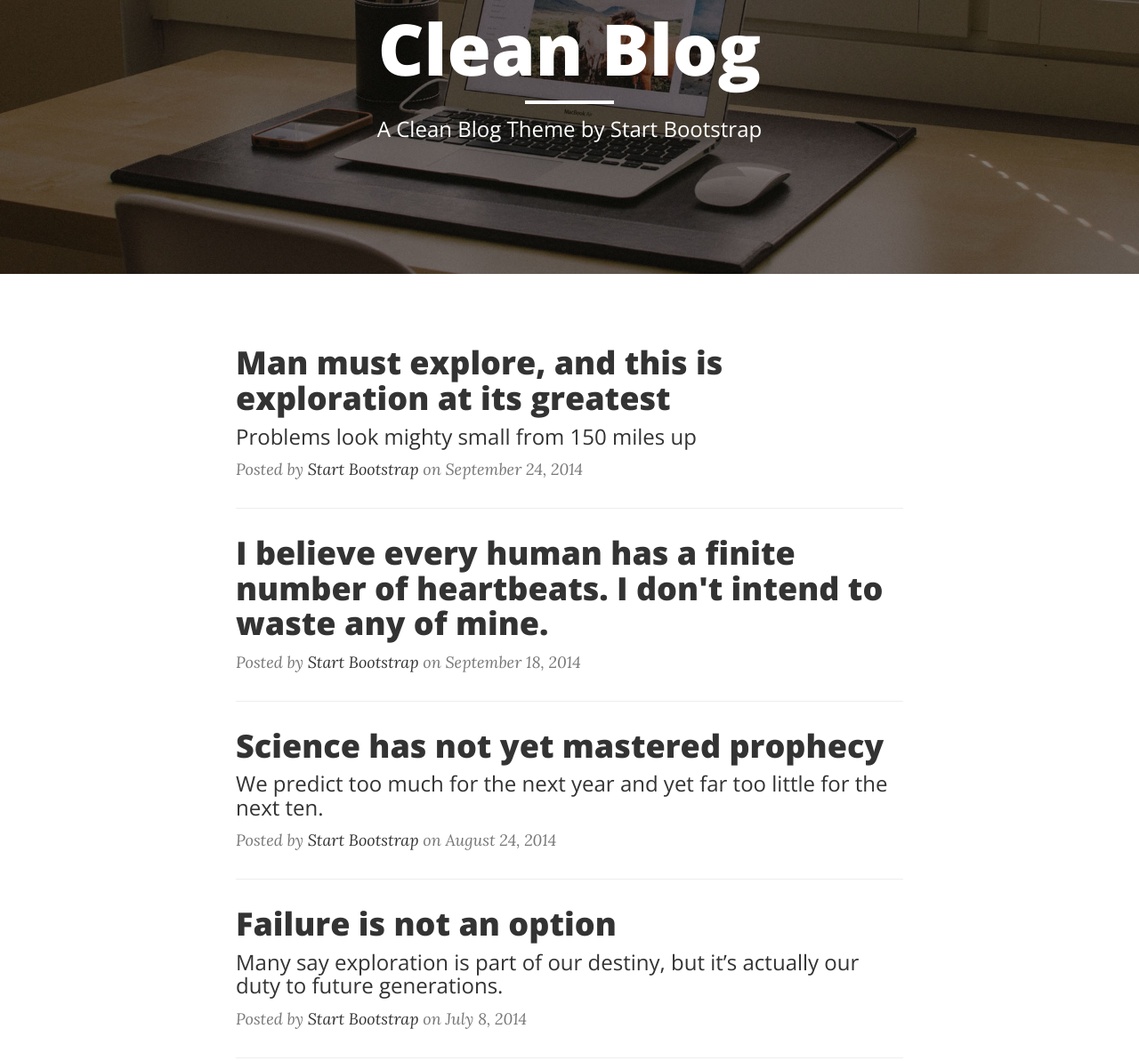
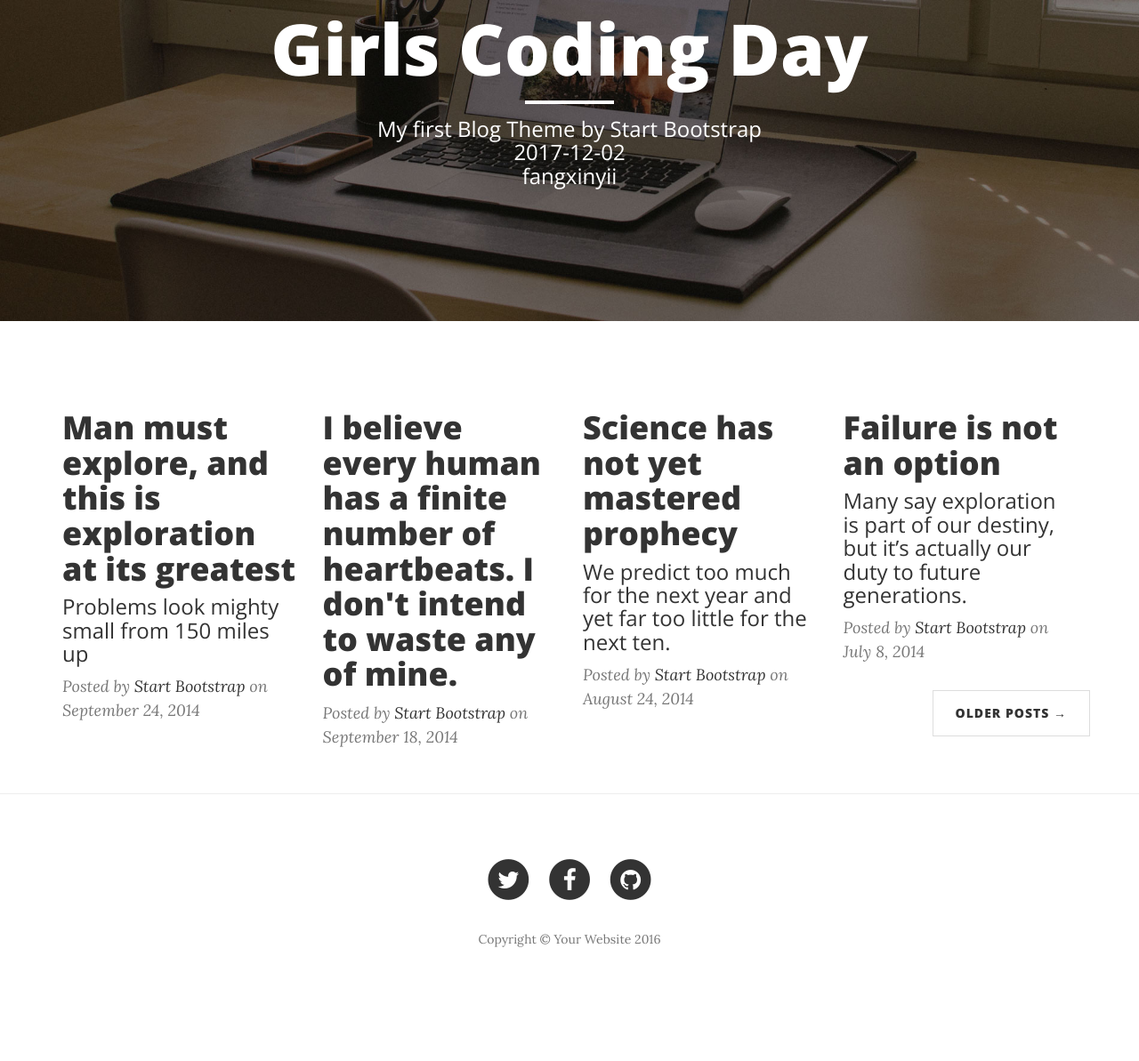
Before and after one commit to fangxinyii/GirlsCodingDayDeme1202, a website: page index.html in a window 1280 px wide. Shown: the part 140-1333 px from the top of the page at 89% size. After the commit the page ends 1272 px from the top, so only its background shows below. Drawn offline with nearby package versions, Linux system fonts and the light colour scheme.

Commit message:
gride change 1

```diff
--- a/index.html
+++ b/index.html
@@ -9,7 +9,7 @@
     <meta name="description" content="">
     <meta name="author" content="">
 
-    <title>Clean Blog</title>
+    <title>Girls Coding Day's Blog</title>
 
     <!-- Bootstrap Core CSS -->
     <link href="vendor/bootstrap/css/bootstrap.min.css" rel="stylesheet">
@@ -74,9 +74,13 @@
             <div class="row">
                 <div class="col-lg-8 col-lg-offset-2 col-md-10 col-md-offset-1">
                     <div class="site-heading">
-                        <h1>Clean Blog</h1>
+                        <h1>Girls Coding Day </h1>
                         <hr class="small">
-                        <span class="subheading">A Clean Blog Theme by Start Bootstrap</span>
+                        <span class="subheading">
+                            My first Blog Theme by Start Bootstrap<br>
+                            2017-12-02<br>
+                            fangxinyii
+                        </span>
                     </div>
                 </div>
             </div>
@@ -86,8 +90,9 @@
     <!-- Main Content -->
     <div class="container">
         <div class="row">
-            <div class="col-lg-8 col-lg-offset-2 col-md-10 col-md-offset-1">
-                <div class="post-preview">
+            <div>
+            <!--<div class="col-lg-8 col-lg-offset-2 col-md-10 col-md-offset-1">-->
+                <div class="post-preview col-xs-3 col-sm-3 col-md-3 col-lg-3">
                     <a href="post.html">
                         <h2 class="post-title">
                             Man must explore, and this is exploration at its greatest
@@ -98,8 +103,9 @@
                     </a>
                     <p class="post-meta">Posted by <a href="#">Start Bootstrap</a> on September 24, 2014</p>
                 </div>
-                <hr>
-                <div class="post-preview">
+
+
+                <div class="post-preview col-xs-3 col-sm-3 col-md-3 col-lg-3">
                     <a href="post.html">
                         <h2 class="post-title">
                             I believe every human has a finite number of heartbeats. I don't intend to waste any of mine.
@@ -107,8 +113,9 @@
                     </a>
                     <p class="post-meta">Posted by <a href="#">Start Bootstrap</a> on September 18, 2014</p>
                 </div>
-                <hr>
-                <div class="post-preview">
+
+
+                <div class="post-preview col-xs-3 col-sm-3 col-md-3 col-lg-3">
                     <a href="post.html">
                         <h2 class="post-title">
                             Science has not yet mastered prophecy
@@ -119,8 +126,9 @@
                     </a>
                     <p class="post-meta">Posted by <a href="#">Start Bootstrap</a> on August 24, 2014</p>
                 </div>
-                <hr>
-                <div class="post-preview">
+
+
+                <div class="post-preview col-xs-3 col-sm-3 col-md-3 col-lg-3">
                     <a href="post.html">
                         <h2 class="post-title">
                             Failure is not an option
@@ -131,7 +139,8 @@
                     </a>
                     <p class="post-meta">Posted by <a href="#">Start Bootstrap</a> on July 8, 2014</p>
                 </div>
-                <hr>
+
+
                 <!-- Pager -->
                 <ul class="pager">
                     <li class="next">
```
